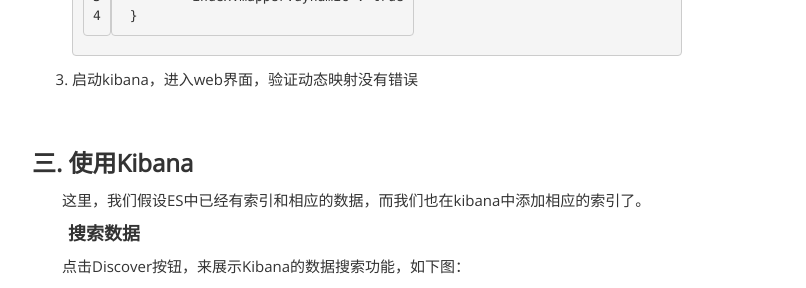
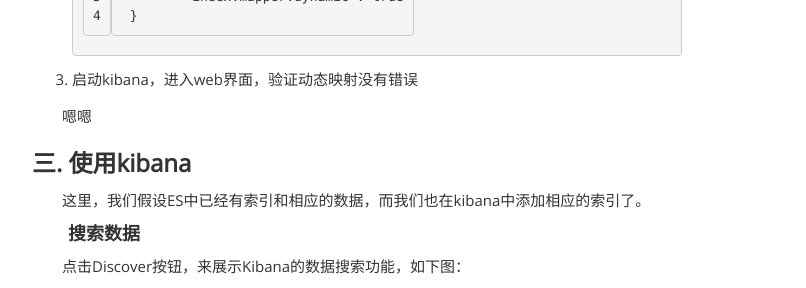
Before and after one commit to shadowJF/shadowjf.github.com, a Jekyll site: the page built from _posts/2016-09-28-Kibana.md, in a window 1280 px wide and 900 px high, scrolled down 2419 px. Shown: the part 154-442 px from the top of the window, without its empty margins (283-1089 px from the left). Built offline with Jekyll 4.4.1, drawn with Linux system fonts in a browser that asks for light colours; comment, search, counter and statistics services are not loaded.

Commit message:
modify some pattern

```diff
--- a/_posts/2016-09-28-Kibana.md
+++ b/_posts/2016-09-28-Kibana.md
@@ -86,8 +86,9 @@
 		}
 3. 启动kibana，进入web界面，验证动态映射没有错误
 
+　　嗯嗯
 
-### **三. 使用Kibana** ###
+### **三. 使用kibana** ###
 
 
 　　这里，我们假设ES中已经有索引和相应的数据，而我们也在kibana中添加相应的索引了。
```
